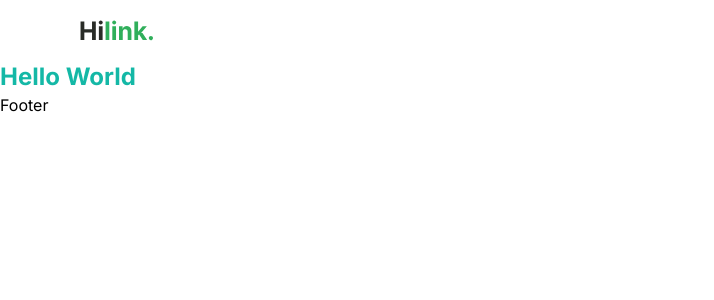
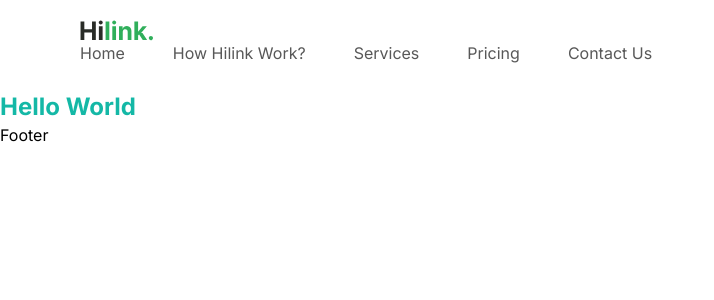
Before and after one commit to R-Grigala/quick-quiz-live, a Next.js app: page / in a window 1280 px wide. Shown: the top 300 px of the page, without its empty margins (0-714 px from the left). Built offline with nearby package versions, Linux system fonts and the light colour scheme.

Commit message:
Coding Grigala://

```diff
--- a/components/Navbar.tsx
+++ b/components/Navbar.tsx
@@ -1,3 +1,4 @@
+import { NAV_LINKS } from '@/constants';
 import Image from 'next/image';
 import Link from 'next/link';
 import React from 'react'
@@ -5,9 +6,16 @@
 const Navbar = () => {
   return (
     <nav className='flexBeatween max-container padding-container relative z-30 py-5'>
-        <Link href="/">
-            <Image src="/hilink-logo.svg" alt='logo' width={74} height={29}/>
-        </Link>
+      <Link href="/">
+          <Image src="/hilink-logo.svg" alt='logo' width={74} height={29}/>
+      </Link>
+      <ul className='hidden h-full gap-12 lg:flex'>
+        {NAV_LINKS.map((link) => (
+          <Link href={link.href} key={link.key} className='regular-16 text-gray-50 flexCenter cursor-pointer pb-1.5 transition-all hover:font-bold'>
+            {link.label}
+          </Link>
+        ))}
+      </ul>
     </nav>
   )
 }
--- /dev/null
+++ b/constants/index.ts
@@ -0,0 +1,86 @@
+// NAVIGATION
+export const NAV_LINKS = [
+    { href: '/', key: 'home', label: 'Home' },
+    { href: '/', key: 'how_hilink_work', label: 'How Hilink Work?' },
+    { href: '/', key: 'services', label: 'Services' },
+    { href: '/', key: 'pricing ', label: 'Pricing ' },
+    { href: '/', key: 'contact_us', label: 'Contact Us' },
+  ];
+
+  // CAMP SECTION
+  export const PEOPLE_URL = [
+    '/person-1.png',
+    '/person-2.png',
+    '/person-3.png',
+    '/person-4.png',
+  ];
+
+  // FEATURES SECTION
+  export const FEATURES = [
+    {
+      title: 'Real maps can be offline',
+      icon: '/map.svg',
+      variant: 'green',
+      description:
+        'We provide a solution for you to be able to use our application when climbing, yes offline maps you can use at any time there is no signal at the location',
+    },
+    {
+      title: 'Set an adventure schedule',
+      icon: '/calendar.svg',
+      variant: 'green',
+      description:
+        "Schedule an adventure with friends. On holidays, there are many interesting offers from Hilink. That way, there's no more discussion",
+    },
+    {
+      title: 'Technology using augment reality',
+      icon: '/tech.svg',
+      variant: 'green',
+      description:
+        'Technology uses augmented reality as a guide to your hiking trail in the forest to the top of the mountain. Already supported by the latest technology without an internet connection',
+    },
+    {
+      title: 'Many new locations every month',
+      icon: '/location.svg',
+      variant: 'orange',
+      description:
+        'Lots of new locations every month, because we have a worldwide community of climbers who share their best experiences with climbing',
+    },
+  ];
+
+  // FOOTER SECTION
+  export const FOOTER_LINKS = [
+    {
+      title: 'Learn More',
+      links: [
+        'About Hilink',
+        'Press Releases',
+        'Environment',
+        'Jobs',
+        'Privacy Policy',
+        'Contact Us',
+      ],
+    },
+    {
+      title: 'Our Community',
+      links: ['Climbing xixixi', 'Hiking hilink', 'Hilink kinthill'],
+    },
+  ];
+
+  export const FOOTER_CONTACT_INFO = {
+    title: 'Contact Us',
+    links: [
+      { label: 'Admin Officer', value: '123-456-7890' },
+      { label: 'Email Officer', value: 'hilink@akinthil.com' },
+    ],
+  };
+
+  export const SOCIALS = {
+    title: 'Social',
+    links: [
+      '/facebook.svg',
+      '/instagram.svg',
+      '/twitter.svg',
+      '/youtube.svg',
+      '/wordpress.svg',
+    ],
+  };
```
